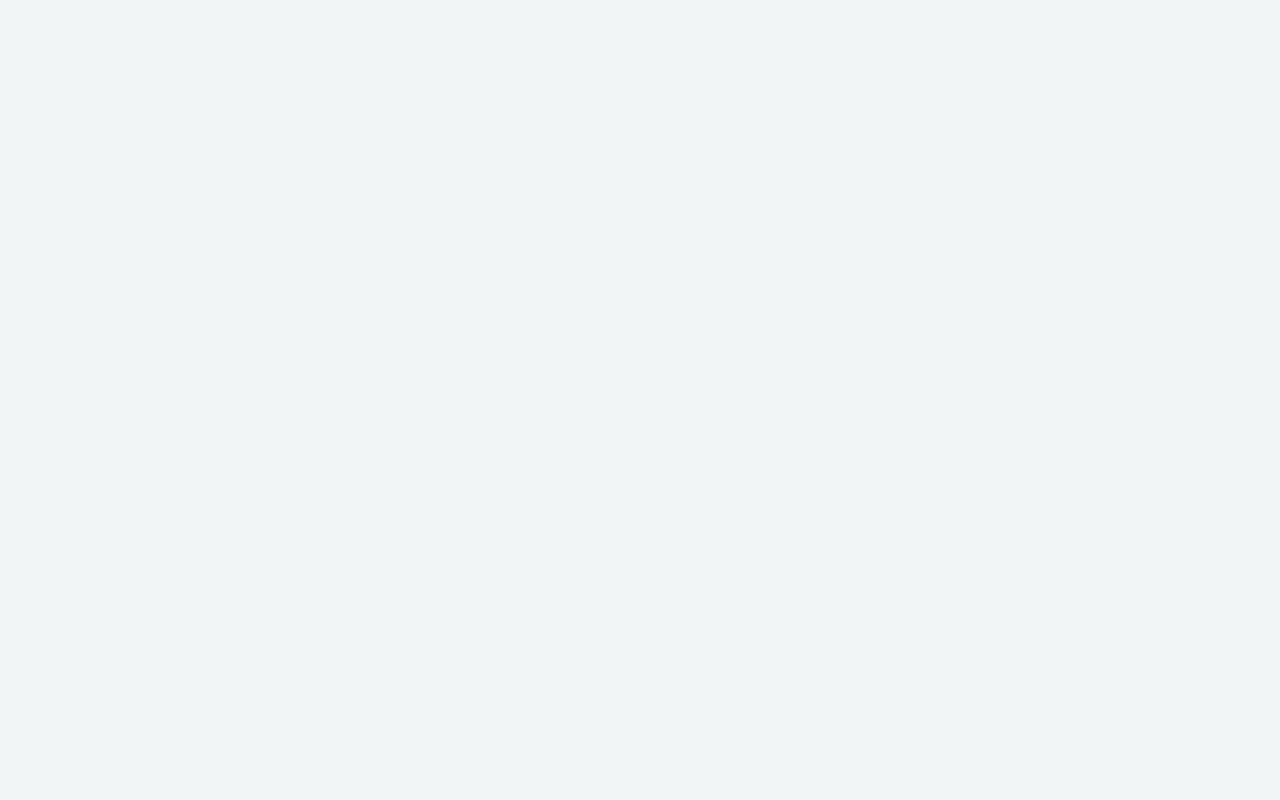
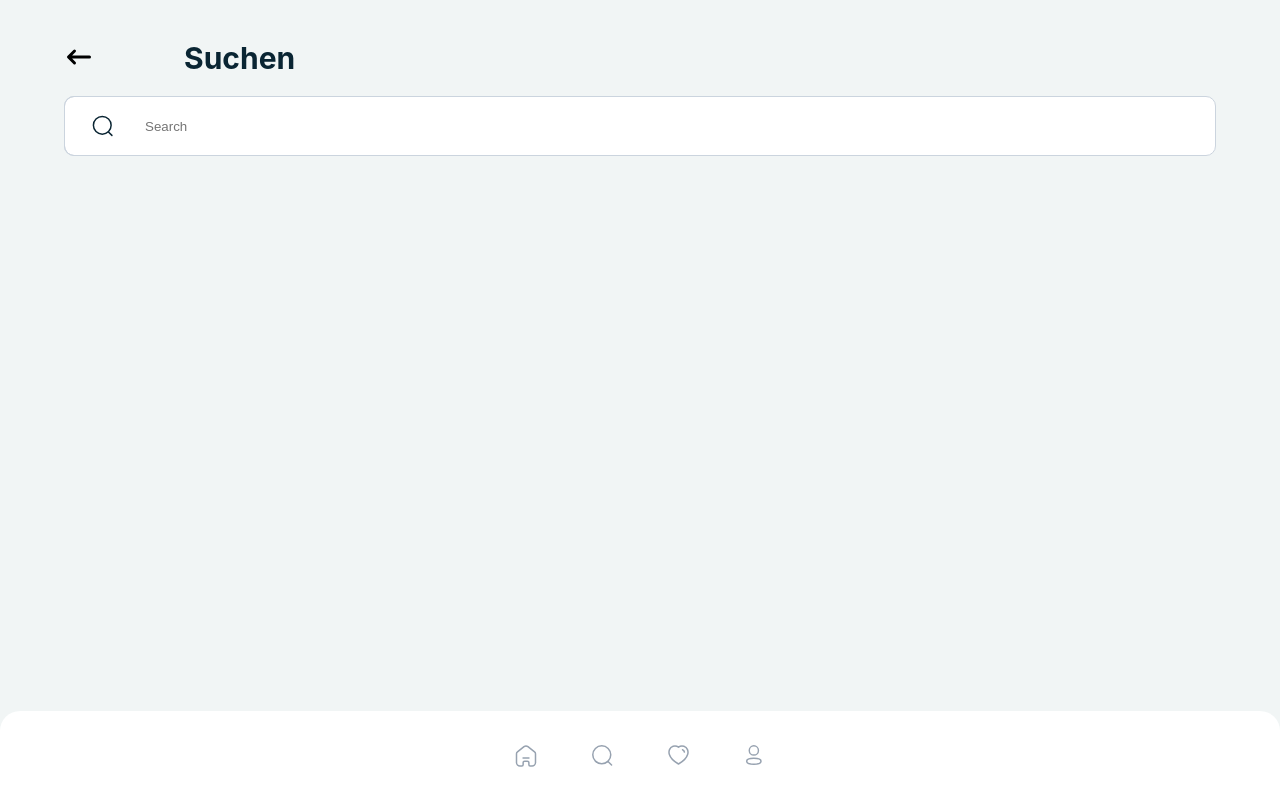
Before and after one commit to Pass80/final-project, a React (Create React App) app: page /search in a window 1280 px wide. Before the commit this address had no page. Built offline with nearby package versions, Linux system fonts and the light colour scheme.

Commit message:
creating the WideCard component, the SearchPage and adding the search functionality to the SearchBar

```diff
--- a/package.json
+++ b/package.json
@@ -6,8 +6,11 @@
     "@testing-library/jest-dom": "^5.16.5",
     "@testing-library/react": "^13.4.0",
     "@testing-library/user-event": "^13.5.0",
+    "axios": "^1.2.3",
     "react": "^18.2.0",
     "react-dom": "^18.2.0",
+    "react-icons": "^4.7.1",
+    "react-router-dom": "^6.7.0",
     "react-scripts": "5.0.1",
     "web-vitals": "^2.1.4"
   },
--- a/src/App.js
+++ b/src/App.js
@@ -5,6 +5,7 @@ import { BrowserRouter, Route, Routes } from 'react-router-dom';
 import WelcomePage from './Pages/WelcomePage/WelcomePage';
 import CategoryPage from './Pages/CategoryPage/CategoryPage';
 import AreasPage from './Pages/AreasPage/AreasPage';
+import SearchPage from './Pages/SearchPage/SearchPage';
 
 function App() {
     return (
@@ -19,6 +20,7 @@ function App() {
                         element={<CategoryPage />}
                     ></Route>
                     <Route path="/area/:id" element={<AreasPage />}></Route>
+                    <Route path="/search" element={<SearchPage />} />
                 </Routes>
             </div>
         </BrowserRouter>
--- a/src/Components/SearchBar/SearchBar.jsx
+++ b/src/Components/SearchBar/SearchBar.jsx
@@ -1,13 +1,54 @@
-import React from 'react';
+// import "./SearchBar.css"
+
+// const SearchBar = () => {
+// 	return (
+// 		<section className="searchBar">
+
+// 			<label>
+// 				<input type="text" placeholder="Suchen" />
+// 			</label>
+// 		</section>
+// 	);
+// };
+
+// export default SearchBar;
+
+import React, { useState } from 'react';
 import './SearchBar.css';
 
-const SearchBar = () => {
+const SearchBar = ({ setSearchResults }) => {
+    const [searchQuery, setSearchQuery] = useState();
+
+    const searchMeal = (searchWord) => {
+        fetch(
+            `https://www.themealdb.com/api/json/v1/1/search.php?s=${searchWord}`
+        )
+            .then((response) => response.json())
+            .then((data) => {
+                const meals = data.meals;
+                setSearchResults(meals);
+                console.log(meals);
+            })
+            .catch((error) => console.log(error));
+    };
+
     return (
         <div className="search-bar">
             <form>
-                <input type="text" placeholder="Search" />
+                <input
+                    type="text"
+                    placeholder="Search"
+                    onChange={(e) => {
+                        setSearchQuery(e.target.value);
+                        searchMeal(searchQuery);
+                    }}
+                />
                 <svg
                     className="search-btn"
+                    onClick={(e) => {
+                        e.preventDefault();
+                        searchMeal(searchQuery);
+                    }}
                     width="76"
                     height="49"
                     viewBox="0 0 76 49"
--- /dev/null
+++ b/src/Components/WideCard/WideCard.css
@@ -0,0 +1,64 @@
+@import '../../variables.css';
+
+.wide-card {
+    width: 100%;
+    display: flex;
+    align-items: center;
+    justify-content: space-around;
+    background-color: #ffffff;
+    padding: 1rem;
+    border-radius: 1rem;
+}
+
+.image-container1 {
+    width: 8rem;
+    height: 8rem;
+    border-radius: 1rem;
+}
+
+.wide-card img {
+    width: 8rem;
+    height: 8rem;
+    object-fit: contain;
+    border-radius: 1rem;
+}
+
+.category-name {
+    display: flex;
+    align-items: center;
+    justify-content: center;
+    gap: 0.5rem;
+}
+
+.category-name span {
+    /* color: var(--inactive); */
+}
+
+.meal-infos {
+    width: 50%;
+    display: flex;
+    flex-direction: column;
+    align-items: flex-start;
+    justify-content: center;
+    gap: 1rem;
+}
+
+.blue-point {
+    width: 2rem;
+    height: 2rem;
+    border-radius: 50%;
+    background-color: var(--active-color);
+}
+
+.details-arrow {
+    font-size: 2rem;
+}
+
+.details-arrow:active {
+    position: relative;
+    right: -0.1rem;
+}
+
+.details-arrow-link {
+    all: unset;
+}
--- /dev/null
+++ b/src/Components/WideCard/WideCard.jsx
@@ -0,0 +1,26 @@
+import React from 'react';
+import './WideCard.css';
+import { BsFillArrowRightSquareFill } from 'react-icons/bs';
+import { Link } from 'react-router-dom';
+
+const WideCard = ({ meal }) => {
+    return (
+        <div className="wide-card">
+            <div className="image-container1">
+                <img src={meal.strMealThumb} />
+            </div>
+            <div className="meal-infos">
+                <h2>{meal.strMeal}</h2>
+                <div className="category-name">
+                    <div className="blue-point"></div>
+                    <span>{meal.strCategory}</span>
+                </div>
+            </div>
+            <Link className="details-arrow-link" to={`details/${meal.idMeal}`}>
+                <BsFillArrowRightSquareFill className="details-arrow" />
+            </Link>
+        </div>
+    );
+};
+
+export default WideCard;
--- /dev/null
+++ b/src/Pages/SearchPage/SearchPage.css
@@ -0,0 +1,21 @@
+.search-page {
+    width: 90%;
+    margin: 0 auto;
+}
+
+.searchHeader {
+    width: 100%;
+    display: flex;
+    justify-content: space-between;
+    align-items: center;
+    padding-top: 2rem;
+}
+
+.search-results {
+    width: 100%;
+    display: grid;
+    grid-template-columns: 1fr;
+    gap: 2rem;
+    padding-block: 2rem;
+    margin-bottom: 10rem;
+}
--- /dev/null
+++ b/src/Pages/SearchPage/SearchPage.jsx
@@ -0,0 +1,35 @@
+import './SearchPage.css';
+import NavBar from '../../Components/NavBar/NavBar';
+import SearchBar from '../../Components/SearchBar/SearchBar';
+// Hatte hier überlegt, ob man das wieder mit Routes machen muss...
+import { BrowserRouter, Link, Route, Routes } from 'react-router-dom';
+import { useState } from 'react';
+import WideCard from '../../Components/WideCard/WideCard';
+import { HiArrowNarrowLeft } from 'react-icons/hi';
+
+const SearchPage = () => {
+    const [searchResult, setSearchResults] = useState();
+
+    return (
+        <section className="search-page">
+            <div className="searchHeader">
+                <div className="header-container">
+                    <Link className="back-arrow-link" to={'/main'}>
+                        <HiArrowNarrowLeft className="back_arrow" />
+                    </Link>
+                    <h1>Suchen</h1>
+                </div>
+            </div>
+            <SearchBar setSearchResults={setSearchResults} />
+            <section className="search-results">
+                {searchResult &&
+                    searchResult.map((meal) => (
+                        <WideCard key={meal.idMeal} meal={meal} />
+                    ))}
+            </section>
+            <NavBar />
+        </section>
+    );
+};
+
+export default SearchPage;
```
Also changed, not shown: src/Components/Button/Button.css (renamed from src/Components/Button/Buttons.css), src/Components/Button/Button.jsx (renamed from src/Components/Button/Buttons.jsx), 1 other file (tests, documents, lock files or other folders).
